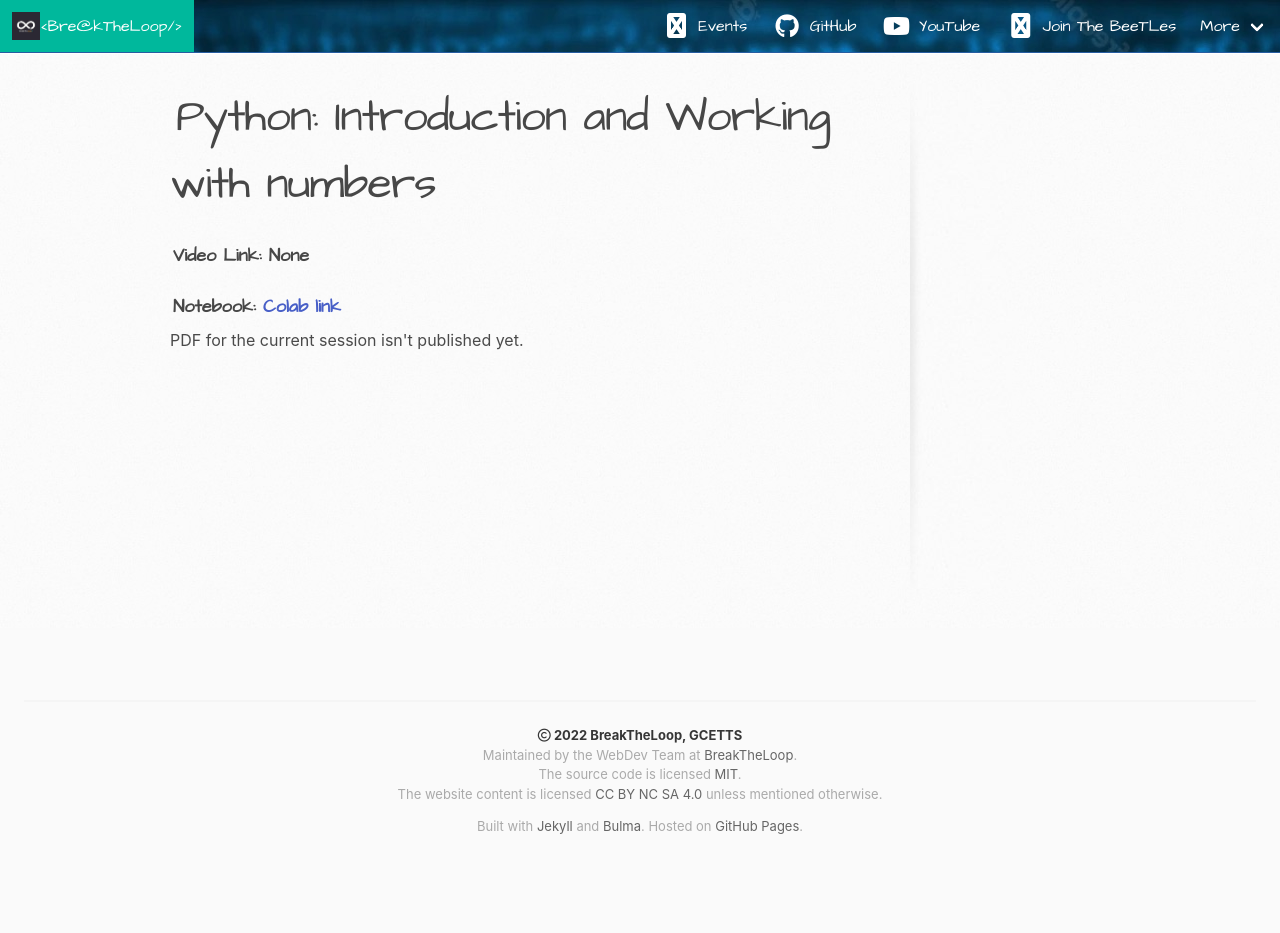
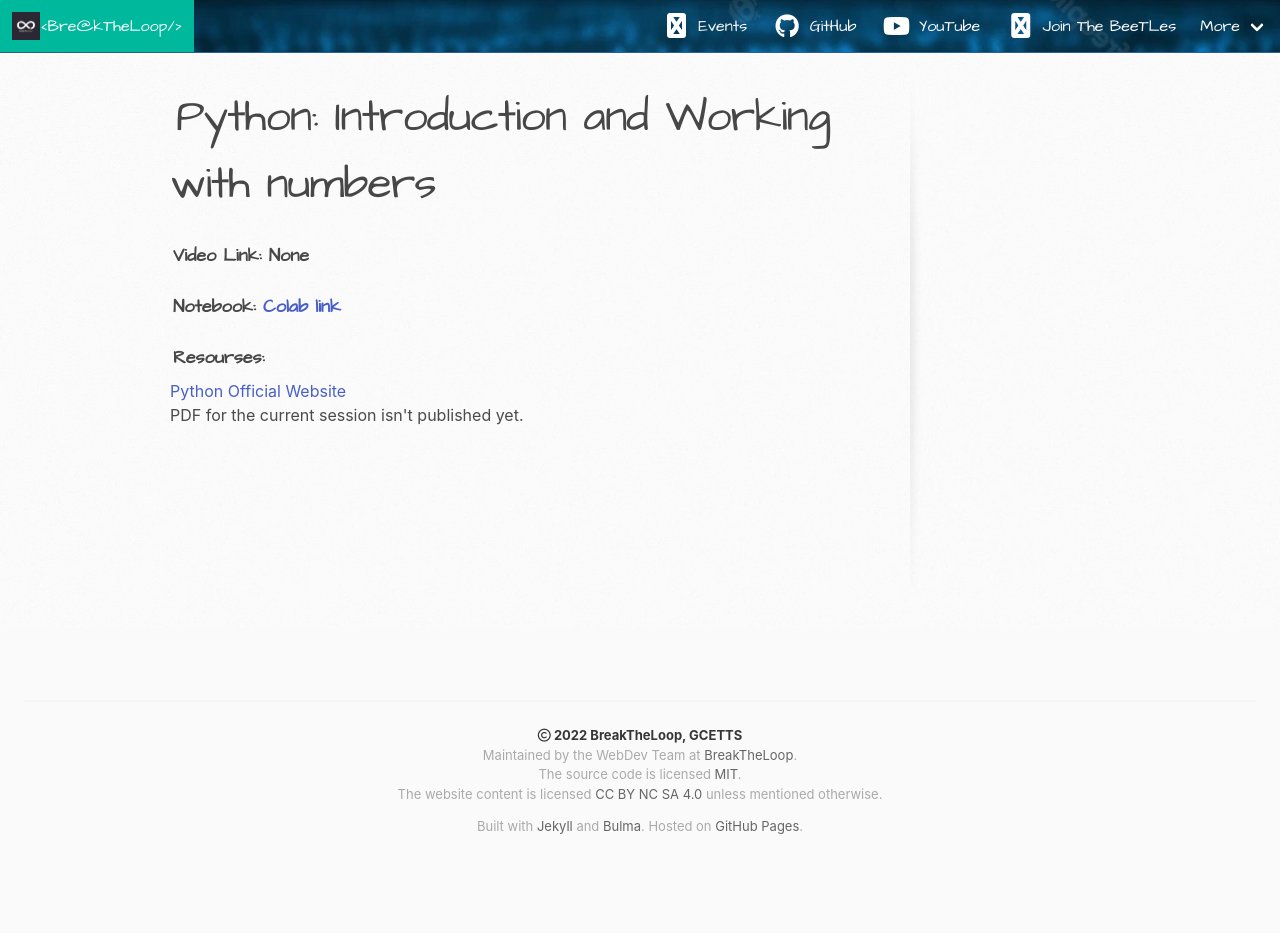
Before and after one commit to ificiana/gcetts.github.io, a Jekyll site: the page built from web/sessions/2022/python/session-1.md, in a window 1280 px wide. Built offline with Jekyll 4.4.1, drawn with Linux system fonts in a browser that asks for light colours; nearby versions of some CDN libraries.

Commit message:
add resources update sessions data

```diff
--- a/web/sessions/2022/python/session-1.md
+++ b/web/sessions/2022/python/session-1.md
@@ -6,5 +6,12 @@ title: >
     Python: Introduction and Working with numbers
 ---
 
-### Video Link: None
-### Notebook: [Colab link](https://colab.research.google.com/drive/1VuFxVC5EkcsMI_ogoYHQ7tFAX8t-dV2P)
+{% assign session=site.data.sessions[page.event][page.id] %}
+
+### Video Link: {% if session.yt %}
+<a href="https://youtu.be/{{ session.yt }}">{{ page.title }}</a>
+    {% else %} None
+    {% endif %}
+### Notebook: [Colab link](https://colab.research.google.com/drive/{{ session.colab }})
+### Resourses:
+- [Python Official Website](http://python.org)
```
